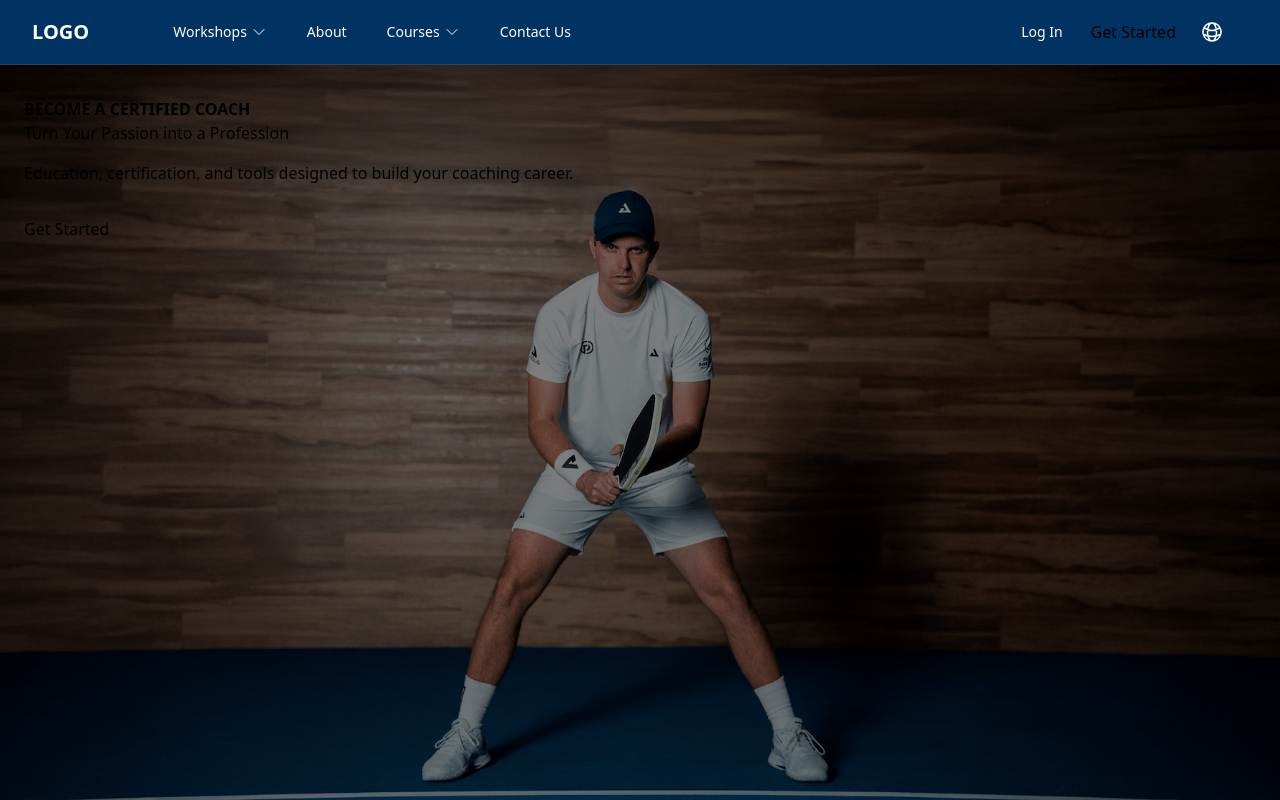
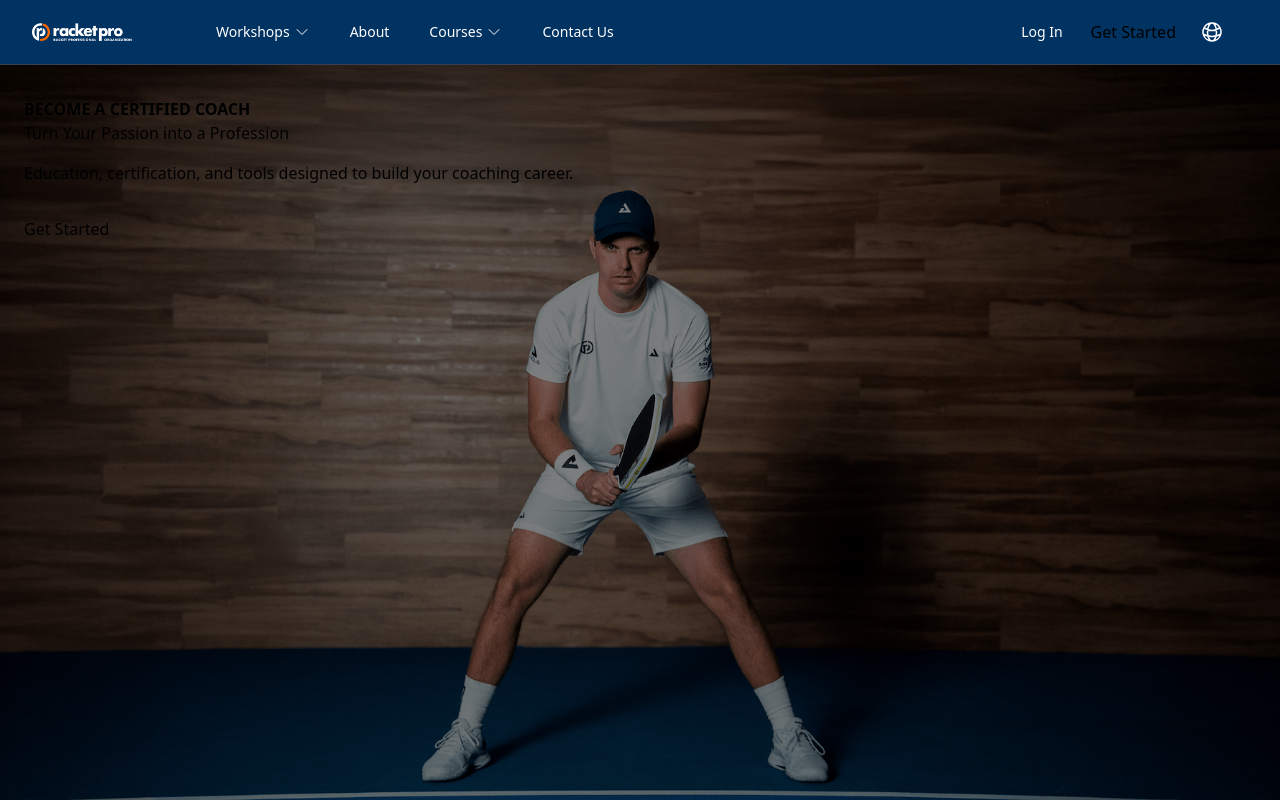
Before and after one commit to santileoni/racketpro, a Next.js app: page /en/home in a window 1280 px wide. Built offline with nearby package versions, Linux system fonts and the light colour scheme.

Commit message:
minor tweaks to hero and add new company logo

```diff
--- a/src/components/NavbarContent.tsx
+++ b/src/components/NavbarContent.tsx
@@ -115,7 +115,7 @@
                 <div className="flex-shrink-0 mr-8">
                   <div className="text-white font-bold text-xl">
                     {/* Brand logo will be placed here */}
-                    LOGO
+                    <Image src="/images/company-logo@2x.png" alt="Logo" width={100} height={100} />
                   </div>
                 </div>
 
```
Also changed, not shown: public/images/company-logo@2x.png (added).
